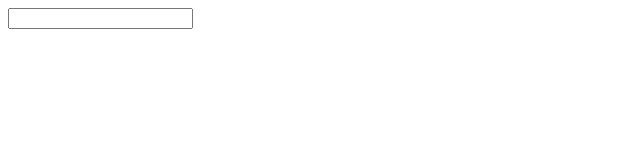
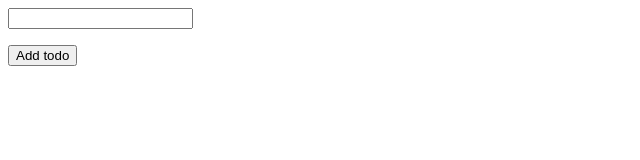
Before and after one commit to trgwii/Reactivity, a plain HTML site: page index.html in a window 1280 px wide. Shown: the whole page, without its empty margins (0-640 px from the left). Drawn offline with Linux system fonts and the light colour scheme.

Commit message:
Separate files, more examples

```diff
--- /dev/null
+++ b/DOM.js
@@ -0,0 +1,34 @@
+import State from './State.js';
+
+const q = x => document.querySelector(x);
+const el = x => document.createElement(x);
+
+const text = (el, s) =>
+	((typeof s.subscribe === 'function'
+		? s.subscribe(x =>
+			el.textContent = x)
+		: el.textContent = s), el);
+
+const children = (el, s) => {
+	let cache = [];
+	s.subscribe(x =>
+		x.forEach((x, i) =>
+			(x === cache[i]  || el.children[i]
+				? el.replaceChild(x, el.children[i])
+				: el.appendChild(x),
+			cache[i] = x)));
+};
+
+const event = event => el => {
+	const s = State();
+	el.addEventListener(event, e =>
+		s.publish(e.target.value));
+	return State.readOnly(s);
+};
+
+const input = event('input');
+const click = event('click');
+
+const DOM = { q, el, text, children, event, input, click };
+
+export default DOM;
--- /dev/null
+++ b/State.js
@@ -0,0 +1,35 @@
+const State = init => {
+	const subscribers = [];
+	let value = init;
+
+	const publish = next =>
+		Promise.resolve(next).then(val => {
+			value = val;
+			subscribers.forEach(subscriber =>
+				subscriber(val));
+		});
+
+	const subscribe = f => {
+		if (value) {
+			f(value);
+		}
+		subscribers.push(f);
+	};
+
+	const merge = (val, f) =>
+		publish(f(value, val));
+
+	const map = f => {
+		const s = State(f(value));
+		subscribe(value =>
+			s.publish(f(value)));
+		return State.readOnly(s);
+	};
+
+	return { publish, merge, subscribe, map };
+};
+
+State.readOnly = ({ subscribe, map }) =>
+	({ subscribe, map });
+
+export default State;
--- a/index.html
+++ b/index.html
@@ -3,27 +3,66 @@
 	<head>
 		<meta charset="UTF-8">
 		<title>Document</title>
+		<style>
+			.done {
+				text-decoration: line-through;
+			}
+		</style>
 	</head>
 	<body>
 		<div id="app"></div>
 		<script type="module">
-			import { q, el, text, inputState, children, State } from '/lib.js';
+			import DOM from '/DOM.js';
+			import State from './State.js';
 
-			const app = q('#app');
-			const input = el('input');
-			const output = el('p');
+			const app = DOM.q('#app');
+			const input = DOM.el('input');
+			const output = DOM.el('p');
 			app.appendChild(input);
 			app.appendChild(output);
 
-			text(output, inputState(input));
+			DOM.text(output, DOM.input(input));
 
-			const todoEl = el('ol');
+			const todoEl = DOM.el('ol');
 			app.appendChild(todoEl);
+
+
+
+			const addTodo = DOM.text(DOM.el('button'), 'Add todo');
+			app.appendChild(addTodo);
 
 			const todos = State([]);
 			window.todos = todos;
 
-			children(todoEl, todos.map(x => x.map(s => text(el('li'), s))));
+			DOM.click(addTodo).subscribe(() =>
+				// Should really be:
+				// todos.push({ body: String(Math.random()), done: false })
+				// need list support for that
+				todos.merge(
+					String(Math.random()),
+					(list, val) => [ ...list, { body: val, done: false } ]));
+
+			const todoLis = todos
+				.map(x =>
+					x.map((s, i) => {
+						const li = DOM.el('li');
+						if (s.done) {
+							li.classList.add('done');
+						}
+						DOM.click(li).subscribe(() =>
+							// another ugly merge here :(
+							todos.merge(
+								li.classList.contains('done'),
+								(list, done) =>
+									[
+										...list.slice(0, i),
+										{ ...list[i], done: !list[i].done },
+										...list.slice(i + 1)
+									]
+							));
+						return DOM.text(li, s.body);
+					}));
+			DOM.children(todoEl, todoLis);
 		</script>
 	</body>
 </html>
--- a/lib.js
+++ /dev/null
@@ -1,54 +0,0 @@
-export const q = x => document.querySelector(x);
-export const el = x => document.createElement(x);
-
-export const text = (el, s) =>
-	((typeof s === 'string'
-		? el.textContent = s
-		: s.subscribe(x =>
-			el.textContent = x)), el);
-
-export const children = (el, s) => {
-	let cache = [];
-	s.subscribe(x =>
-		x.forEach((x, i) =>
-			(x === cache[i]  || el.children[i]
-				? el.replaceChild(x, el.children[i])
-				: el.appendChild(x),
-			cache[i] = x)));
-};
-
-export const State = value => {
-	const subscribers = [];
-
-	const publish = next =>
-		Promise.resolve(next).then(val =>
-			subscribers.forEach(subscriber =>
-				subscriber(val)));
-
-	const subscribe = f => {
-		if (value) {
-			f(value);
-		}
-		subscribers.push(f);
-	};
-
-	const map = f => {
-		const s = State(f(value));
-		subscribe(value =>
-			s.publish(f(value)));
-		return State.readOnly(s);
-	};
-
-	return { publish, subscribe, map };
-};
-
-State.readOnly = ({ subscribe, map }) =>
-	({ subscribe, map });
-
-
-export const inputState = el => {
-	const s = State();
-	el.addEventListener('input', e =>
-		s.publish(e.target.value));
-	return State.readOnly(s);
-};
```
